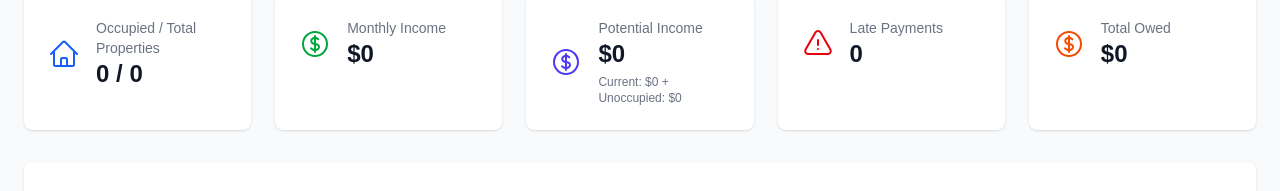
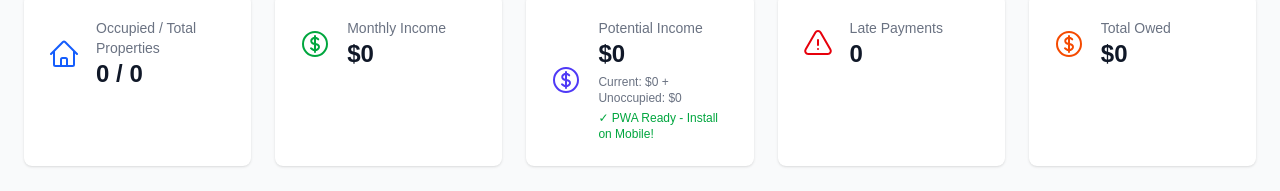
Before and after one commit to honesthomesales/rental-app-v2, a Next.js app: page / in a window 1280 px wide. Shown: the part 195-386 px from the top of the page. Built offline with nearby package versions, Linux system fonts and the light colour scheme; no server answers.

Commit message:
Test auto-deploy: Add PWA status indicator to dashboard

```diff
--- a/src/app/page.tsx
+++ b/src/app/page.tsx
@@ -175,6 +175,9 @@ export default function Dashboard() {
               <p className="text-xs text-gray-500 mt-1">
                 Current: ${metrics?.monthlyIncome?.toLocaleString() || 0} +
                 Unoccupied: ${metrics?.potentialIncome?.toLocaleString() || 0}
+              </p>
+              <p className="text-xs text-green-600 mt-1 font-medium">
+                ✓ PWA Ready - Install on Mobile!
               </p>
             </div>
           </div>
```
